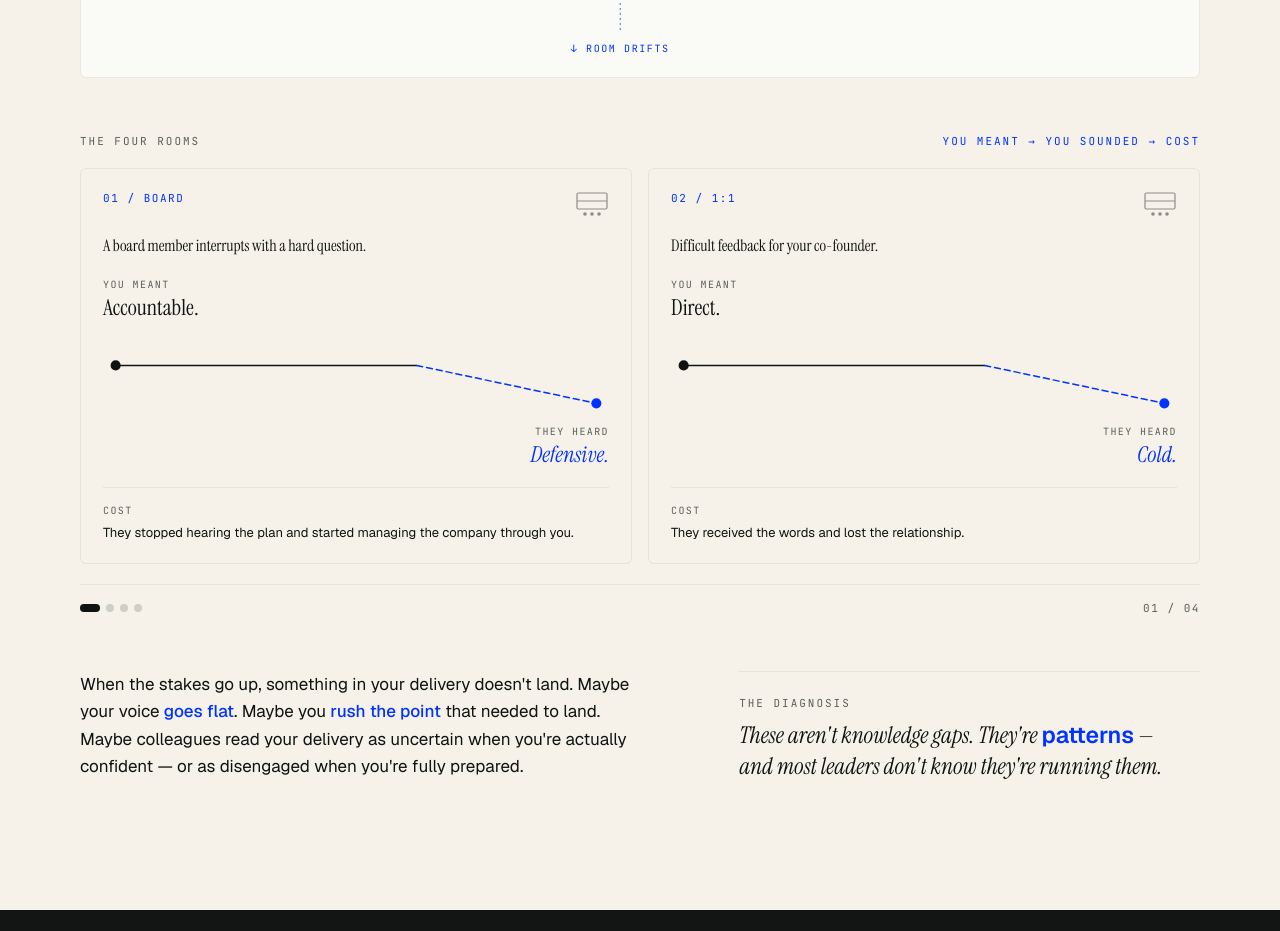
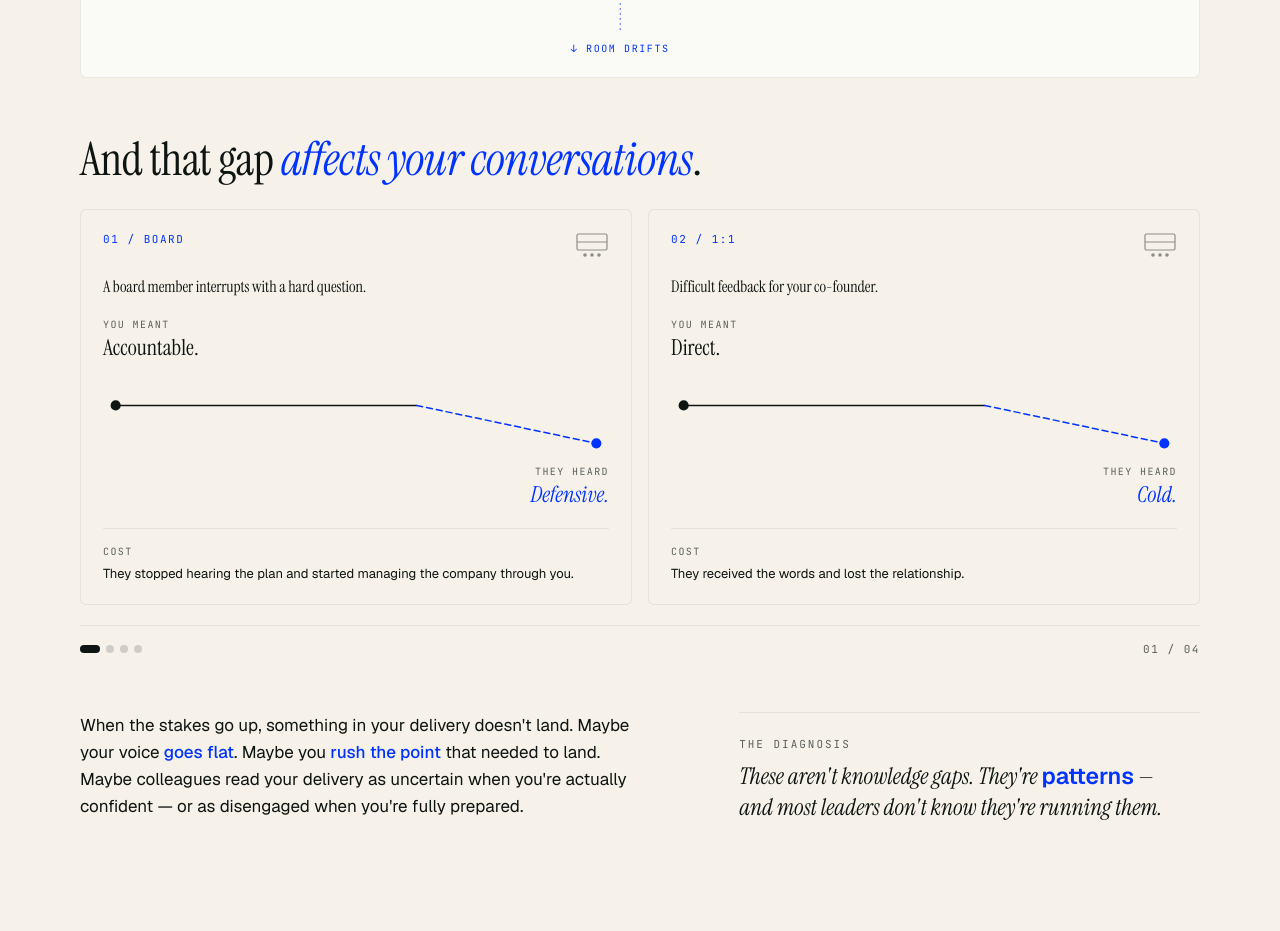
Before and after one commit to foxinahenhouse/VOICELAB, a Next.js app: page / in a window 1280 px wide. Shown: the part 1340-2271 px from the top of the page. Built offline with nearby package versions, Linux system fonts and the light colour scheme.

Commit message:
Replace 'The four rooms' with large serif heading above scenario carousel
Co-Authored-By: Claude Sonnet 4.6 <noreply@anthropic.com>

```diff
--- a/app/page.js
+++ b/app/page.js
@@ -421,15 +421,14 @@ const ScenarioCarousel = ({ scenarios }) => {
 
   return (
     <div style={{ marginTop: 56 }}>
-      <div style={{
-        display: 'flex', alignItems: 'baseline', justifyContent: 'space-between',
-        marginBottom: 20, gap: 24, flexWrap: 'wrap'
-      }}>
-        <div style={{ fontFamily: 'var(--vl-font-mono)', fontSize: 11, letterSpacing: '0.18em', textTransform: 'uppercase', color: 'var(--vl-graphite)' }}>The four rooms</div>
-        <div style={{ fontFamily: 'var(--vl-font-mono)', fontSize: 11, letterSpacing: '0.18em', textTransform: 'uppercase', color: 'var(--vl-voice-green)' }}>
-          <span className="vl-mobile-hide">You meant → You sounded → Cost</span>
-          <span className="vl-desktop-hide">Swipe →</span>
-        </div>
+      <div style={{ marginBottom: 24 }}>
+        <h3 style={{
+          fontFamily: 'var(--vl-font-serif)', fontWeight: 400,
+          fontSize: 'clamp(28px, 3.6vw, 48px)', lineHeight: 1.1, letterSpacing: '-0.012em',
+          margin: 0, color: 'var(--vl-ink)'
+        }}>
+          And that gap <em style={{ fontStyle: 'italic', color: 'var(--vl-voice-green)' }}>affects your conversations</em>.
+        </h3>
       </div>
 
       <div ref={trackRef} className="vl-scenario-track">
```
